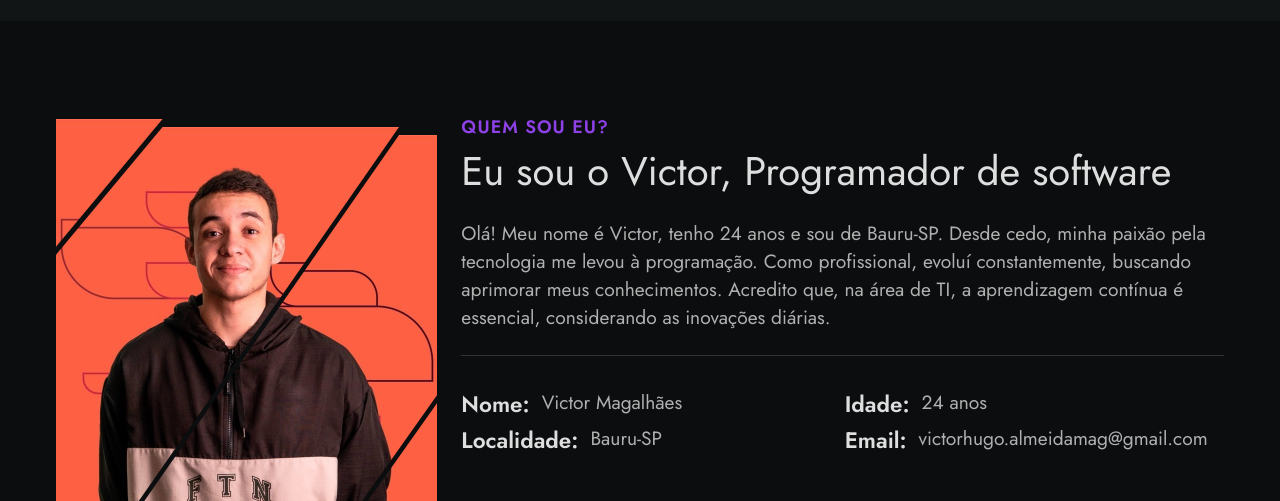
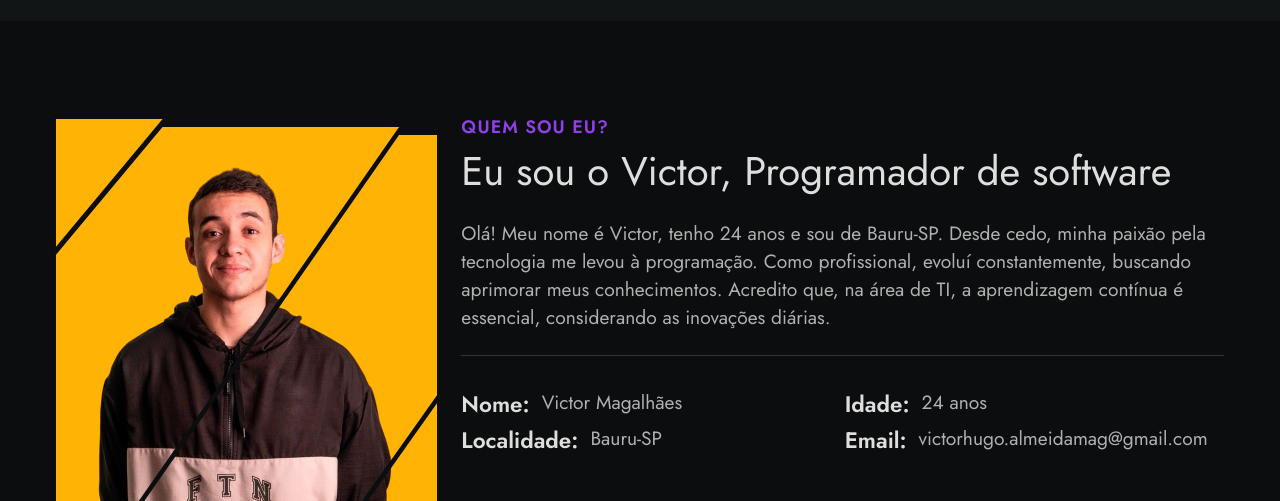
Before and after one commit to victoralmeidamag/portfolioPHP, a plain HTML site: page index.html in a window 1280 px wide. Shown: the part 910-1411 px from the top of the page. Drawn offline with Linux system fonts and the light colour scheme.

Commit message:
mudando fundo da imagem

```diff
--- a/index.html
+++ b/index.html
@@ -117,10 +117,10 @@
         <section class="about section" id="about">
             <div class="about__container container grid">
                 <div class="about__img-wrapper">
-                    <img src="assets/img/1705778006399.jpg" alt="" class="about__img">
-                    <img src="assets/img/1705778006399.jpg" alt="" class="about__img">
-                    <img src="assets/img/1705778006399.jpg" alt="" class="about__img">
-                    <img src="assets/img/1705778006399.jpg" alt="" class="about__img">
+                    <img src="assets/img/img-yellow.png" alt="" class="about__img">
+                    <img src="assets/img/img-yellow.png" alt="" class="about__img">
+                    <img src="assets/img/img-yellow.png" alt="" class="about__img">
+                    <img src="assets/img/img-yellow.png" alt="" class="about__img">
                 </div>
 
                 <div class="about__content">
```
Also changed, not shown: assets/img/img-yellow.png (added).
